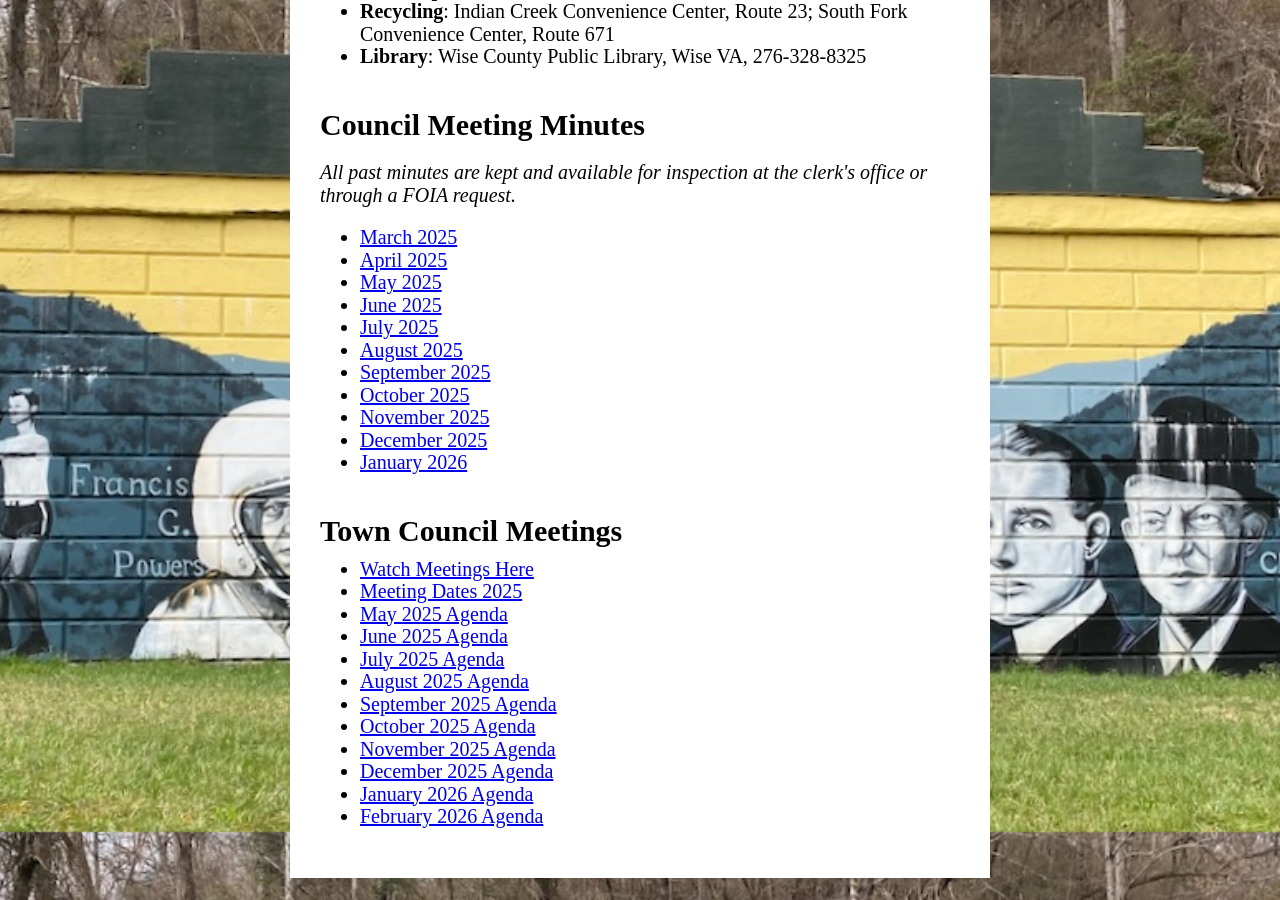
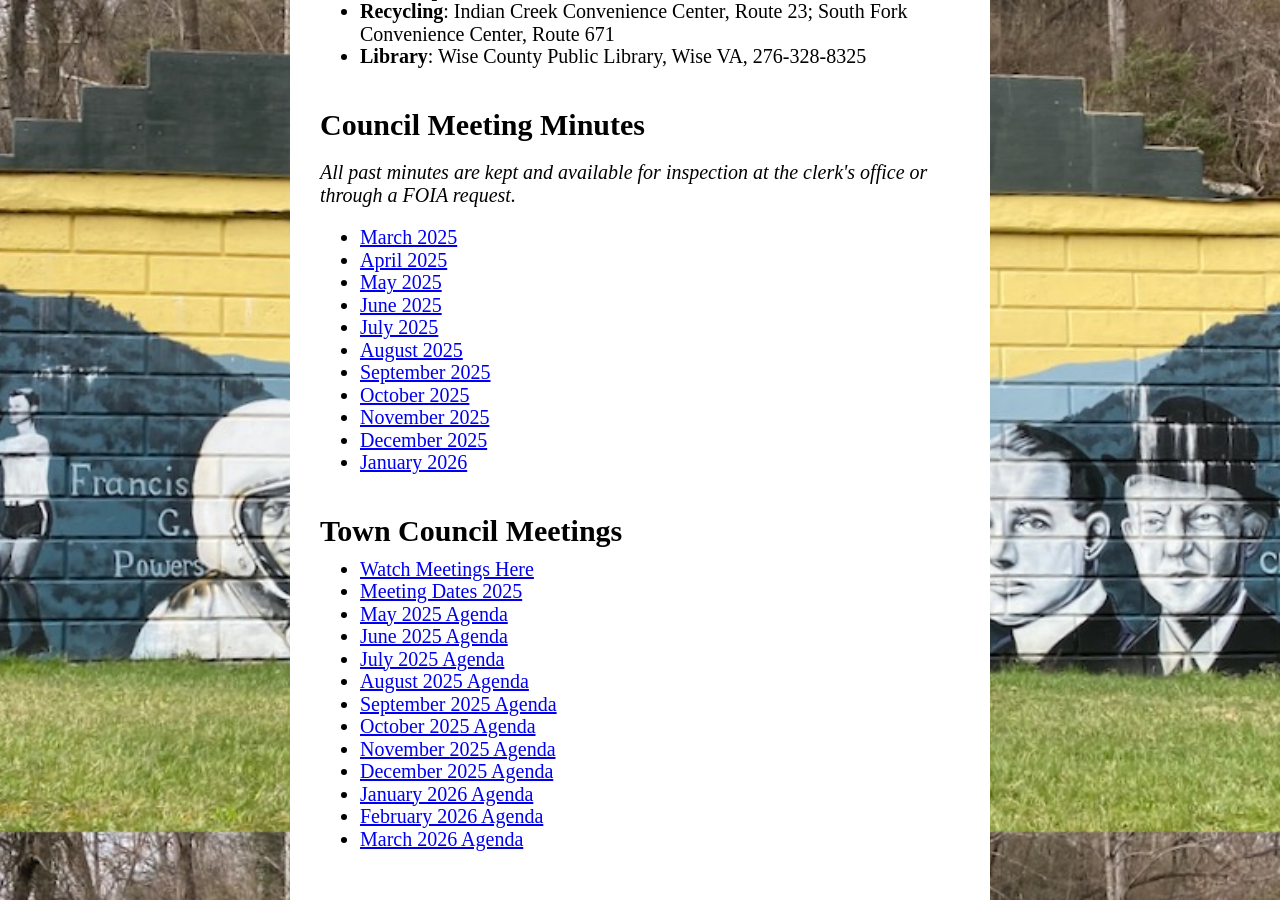
Before and after one commit to poundva/poundva.github.io, a Jekyll site: the page built from index.html, in a window 1280 px wide and 900 px high, scrolled down 2768 px. Built offline with Jekyll 4.4.1, drawn with Linux system fonts in a browser that asks for light colours; some web fonts are replaced.

Commit message:
Update index.html

```diff
--- a/index.html
+++ b/index.html
@@ -117,3 +117,4 @@ title: Home
     <li><a href="agendas/Agenda Dec. 25.pdf">December 2025 Agenda</a></li>
     <li><a href="agendas/January 2026 Agenda.pdf"> January 2026 Agenda</a></li>
     <li><a href="agendas/Feb 2026.pdf">February 2026 Agenda</a></li>
+    <li><a href="agendas/Agenda March 2026.pdf">March 2026 Agenda</a></li>
```
